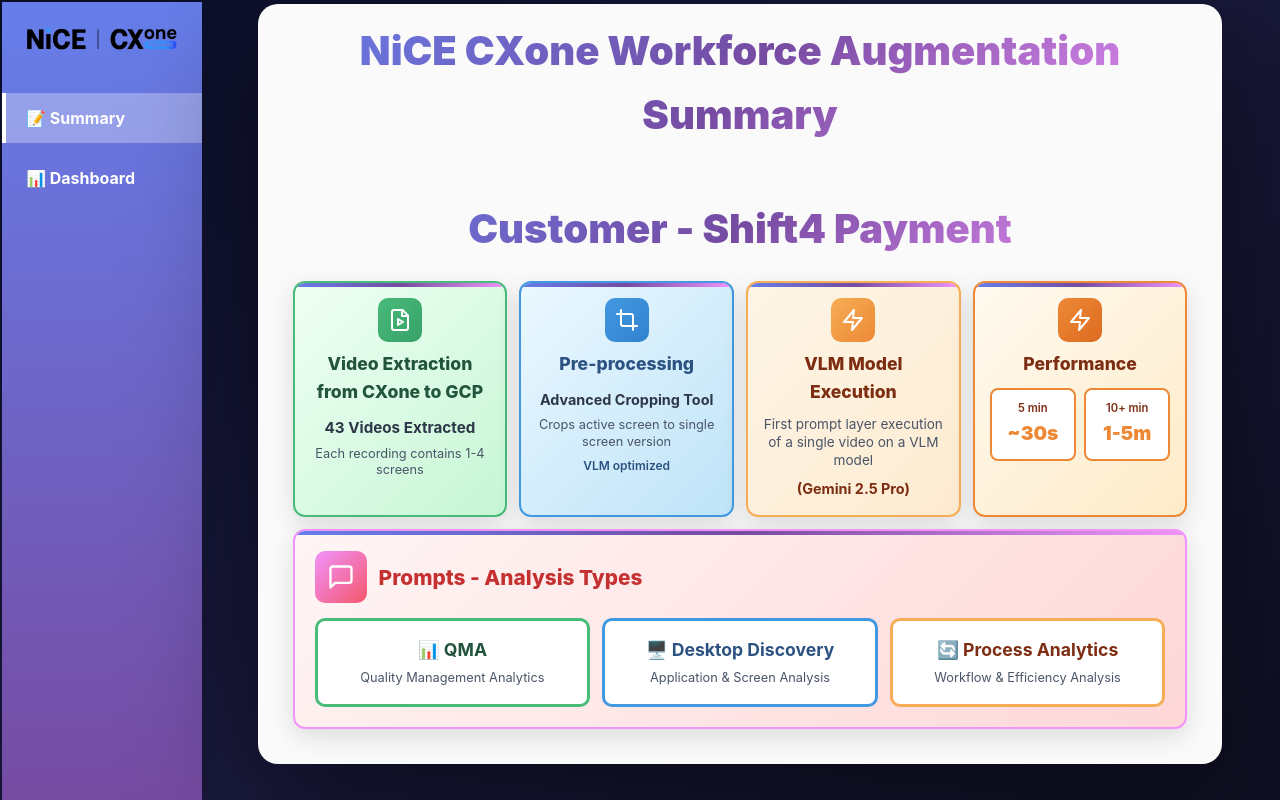
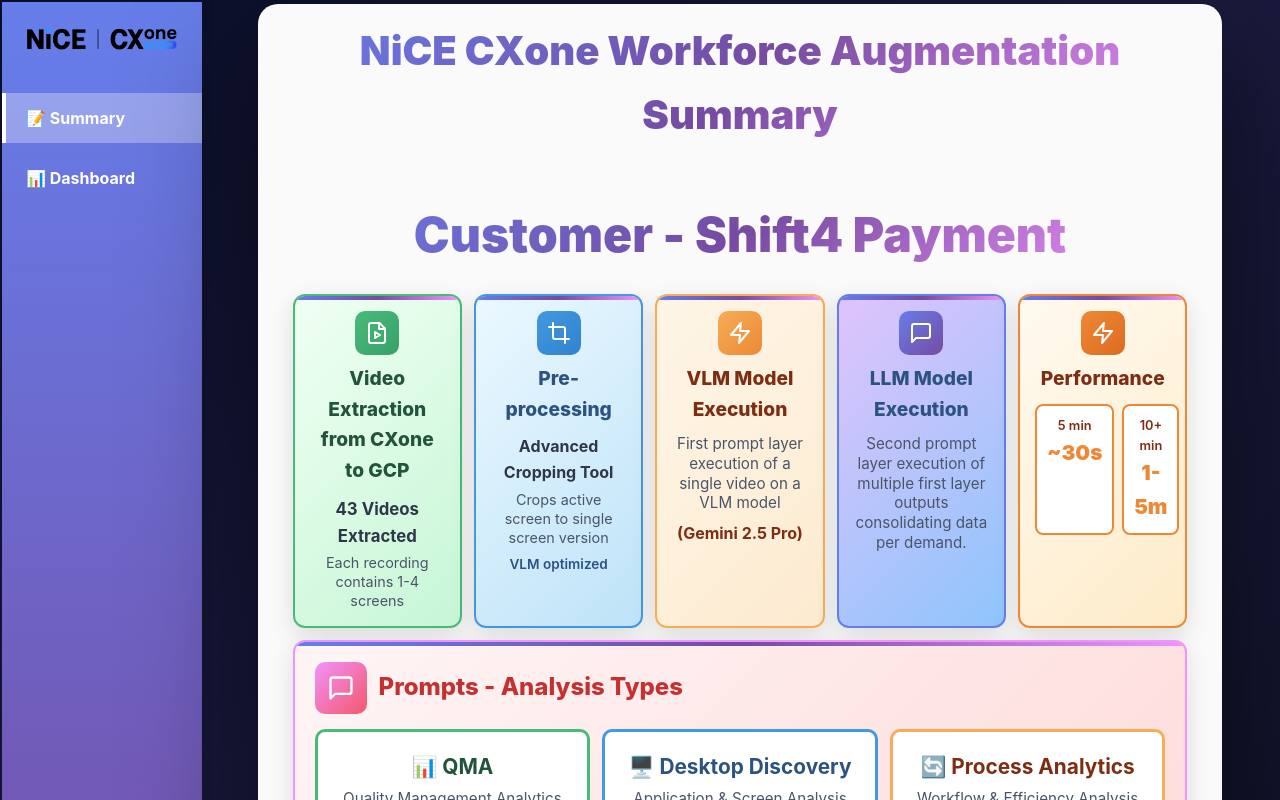
Before and after one commit to omerkul/demo, a React (Vite) app in the folder react-app/: page / in a window 1280 px wide. Both pictures are taken after a click on the button "📝 Summary". Shown: the top 800 px of the page. Built offline with nearby package versions, Linux system fonts and the light colour scheme.

Commit message:
refactor

```diff
--- a/react-app/src/components/Summary.tsx
+++ b/react-app/src/components/Summary.tsx
@@ -4,7 +4,7 @@
   return (
     <div style={{ padding: '20px' }}>
       <h1 style={{
-        fontSize: '2.5rem',
+        fontSize: '3rem',
         fontWeight: '900',
         background: 'linear-gradient(135deg, #667eea 0%, #764ba2 50%, #f093fb 100%)',
         WebkitBackgroundClip: 'text',
@@ -16,8 +16,8 @@
         Customer - Shift4 Payment
       </h1>
 
-      {/* First Row - 4 smaller cubes side by side */}
-      <div style={{ display: 'grid', gridTemplateColumns: 'repeat(4, 1fr)', gap: '12px', marginBottom: '12px' }}>
+      {/* First Row - 5 smaller cubes side by side */}
+      <div style={{ display: 'grid', gridTemplateColumns: 'repeat(5, 1fr)', gap: '12px', marginBottom: '12px' }}>
 
         {/* Video Extraction Card */}
         <div className="card" style={{
@@ -37,14 +37,14 @@
             }}>
               <FileVideo size={24} stroke="white" />
             </div>
-            <h2 style={{ fontSize: '1.1rem', fontWeight: '800', color: '#22543d', margin: 0 }}>
+            <h2 style={{ fontSize: '1.2rem', fontWeight: '800', color: '#22543d', margin: 0 }}>
               Video Extraction from CXone to GCP
             </h2>
           </div>
-          <p style={{ fontSize: '0.95rem', fontWeight: '700', color: '#2d3748', marginBottom: '5px', textAlign: 'center' }}>
+          <p style={{ fontSize: '1.05rem', fontWeight: '700', color: '#2d3748', marginBottom: '5px', textAlign: 'center' }}>
             43 Videos Extracted
           </p>
-          <p style={{ fontSize: '0.8rem', color: '#4a5568', lineHeight: '1.3', textAlign: 'center' }}>
+          <p style={{ fontSize: '0.9rem', color: '#4a5568', lineHeight: '1.3', textAlign: 'center' }}>
             Each recording contains 1-4 screens
           </p>
         </div>
@@ -67,17 +67,17 @@
             }}>
               <Crop size={24} stroke="white" />
             </div>
-            <h2 style={{ fontSize: '1.1rem', fontWeight: '800', color: '#2c5282', margin: 0 }}>
+            <h2 style={{ fontSize: '1.2rem', fontWeight: '800', color: '#2c5282', margin: 0 }}>
               Pre-processing
             </h2>
           </div>
-          <p style={{ fontSize: '0.9rem', fontWeight: '700', color: '#2d3748', marginBottom: '6px', textAlign: 'center' }}>
+          <p style={{ fontSize: '1rem', fontWeight: '700', color: '#2d3748', marginBottom: '6px', textAlign: 'center' }}>
             Advanced Cropping Tool
           </p>
-          <p style={{ fontSize: '0.8rem', color: '#4a5568', lineHeight: '1.3', textAlign: 'center' }}>
+          <p style={{ fontSize: '0.9rem', color: '#4a5568', lineHeight: '1.3', textAlign: 'center' }}>
             Crops active screen to single screen version
           </p>
-          <p style={{ fontSize: '0.75rem', color: '#2c5282', marginTop: '6px', fontWeight: '600', textAlign: 'center' }}>
+          <p style={{ fontSize: '0.85rem', color: '#2c5282', marginTop: '6px', fontWeight: '600', textAlign: 'center' }}>
             VLM optimized
           </p>
         </div>
@@ -100,15 +100,42 @@
             }}>
               <Zap size={24} stroke="white" />
             </div>
-            <h2 style={{ fontSize: '1.1rem', fontWeight: '800', color: '#7c2d12', margin: 0 }}>
+            <h2 style={{ fontSize: '1.2rem', fontWeight: '800', color: '#7c2d12', margin: 0 }}>
               VLM Model Execution
             </h2>
           </div>
-          <p style={{ fontSize: '0.85rem', color: '#4a5568', lineHeight: '1.3', textAlign: 'center' }}>
+          <p style={{ fontSize: '0.95rem', color: '#4a5568', lineHeight: '1.3', textAlign: 'center' }}>
             First prompt layer execution of a single video on a VLM model
           </p>
-          <p style={{ fontSize: '0.9rem', fontWeight: '700', color: '#7c2d12', marginTop: '8px', textAlign: 'center' }}>
+          <p style={{ fontSize: '1rem', fontWeight: '700', color: '#7c2d12', marginTop: '8px', textAlign: 'center' }}>
             (Gemini 2.5 Pro)
+          </p>
+        </div>
+
+        {/* LLM Model Execution Card */}
+        <div className="card" style={{
+          padding: '15px',
+          background: 'linear-gradient(135deg, #e0c3fc 0%, #8ec5fc 100%)',
+          border: '2px solid #667eea'
+        }}>
+          <div style={{ textAlign: 'center', marginBottom: '10px' }}>
+            <div style={{
+              background: 'linear-gradient(135deg, #667eea 0%, #764ba2 100%)',
+              borderRadius: '10px',
+              padding: '10px',
+              display: 'inline-flex',
+              alignItems: 'center',
+              justifyContent: 'center',
+              marginBottom: '8px'
+            }}>
+              <MessageSquare size={24} stroke="white" />
+            </div>
+            <h2 style={{ fontSize: '1.2rem', fontWeight: '800', color: '#2c5282', margin: 0 }}>
+              LLM Model Execution
+            </h2>
+          </div>
+          <p style={{ fontSize: '0.95rem', color: '#4a5568', lineHeight: '1.3', textAlign: 'center' }}>
+            Second prompt layer execution of multiple first layer outputs consolidating data per demand.
           </p>
         </div>
 
@@ -130,7 +157,7 @@
             }}>
               <Zap size={24} stroke="white" />
             </div>
-            <h2 style={{ fontSize: '1.1rem', fontWeight: '800', color: '#7c2d12', margin: 0 }}>
+            <h2 style={{ fontSize: '1.2rem', fontWeight: '800', color: '#7c2d12', margin: 0 }}>
               Performance
             </h2>
           </div>
@@ -143,10 +170,10 @@
               textAlign: 'center',
               border: '2px solid #ed8936'
             }}>
-              <p style={{ fontSize: '0.7rem', color: '#7c2d12', fontWeight: '600' }}>
+              <p style={{ fontSize: '0.8rem', color: '#7c2d12', fontWeight: '600' }}>
                 5 min
               </p>
-              <p style={{ fontSize: '1.2rem', fontWeight: '900', color: '#ed8936' }}>
+              <p style={{ fontSize: '1.3rem', fontWeight: '900', color: '#ed8936' }}>
                 ~30s
               </p>
             </div>
@@ -158,10 +185,10 @@
               textAlign: 'center',
               border: '2px solid #ed8936'
             }}>
-              <p style={{ fontSize: '0.7rem', color: '#7c2d12', fontWeight: '600' }}>
+              <p style={{ fontSize: '0.8rem', color: '#7c2d12', fontWeight: '600' }}>
                 10+ min
               </p>
-              <p style={{ fontSize: '1.2rem', fontWeight: '900', color: '#ed8936' }}>
+              <p style={{ fontSize: '1.3rem', fontWeight: '900', color: '#ed8936' }}>
                 1-5m
               </p>
             </div>
@@ -169,7 +196,7 @@
         </div>
       </div>
 
-      {/* Second Row - Prompts spanning full width */}
+      {/* Second Row - Prompts spanning full width with ACD inside */}
       <div>
         {/* Prompts Card */}
         <div className="card" style={{
@@ -188,52 +215,122 @@
             }}>
               <MessageSquare size={28} stroke="white" />
             </div>
-            <h2 style={{ fontSize: '1.3rem', fontWeight: '800', color: '#c53030', margin: 0 }}>
+            <h2 style={{ fontSize: '1.5rem', fontWeight: '800', color: '#c53030', margin: 0 }}>
               Prompts - Analysis Types
             </h2>
           </div>
-          <div style={{ display: 'grid', gridTemplateColumns: 'repeat(3, 1fr)', gap: '12px' }}>
+          <div style={{ display: 'grid', gridTemplateColumns: 'repeat(3, 1fr)', gap: '12px', marginBottom: '20px' }}>
             <div style={{
-              padding: '15px',
+              padding: '18px',
               background: 'white',
               borderRadius: '10px',
               border: '3px solid #48bb78',
               textAlign: 'center'
             }}>
-              <p style={{ fontSize: '1.1rem', fontWeight: '700', color: '#22543d' }}>
+              <p style={{ fontSize: '1.3rem', fontWeight: '700', color: '#22543d' }}>
                 📊 QMA
               </p>
-              <p style={{ fontSize: '0.8rem', color: '#4a5568', marginTop: '4px' }}>
+              <p style={{ fontSize: '0.95rem', color: '#4a5568', marginTop: '4px' }}>
                 Quality Management Analytics
               </p>
             </div>
             <div style={{
-              padding: '15px',
+              padding: '18px',
               background: 'white',
               borderRadius: '10px',
               border: '3px solid #4299e1',
               textAlign: 'center'
             }}>
-              <p style={{ fontSize: '1.1rem', fontWeight: '700', color: '#2c5282' }}>
+              <p style={{ fontSize: '1.3rem', fontWeight: '700', color: '#2c5282' }}>
                 🖥️ Desktop Discovery
               </p>
-              <p style={{ fontSize: '0.8rem', color: '#4a5568', marginTop: '4px' }}>
+              <p style={{ fontSize: '0.95rem', color: '#4a5568', marginTop: '4px' }}>
                 Application & Screen Analysis
               </p>
             </div>
             <div style={{
-              padding: '15px',
+              padding: '18px',
               background: 'white',
               borderRadius: '10px',
               border: '3px solid #f6ad55',
               textAlign: 'center'
             }}>
-              <p style={{ fontSize: '1.1rem', fontWeight: '700', color: '#7c2d12' }}>
+              <p style={{ fontSize: '1.3rem', fontWeight: '700', color: '#7c2d12' }}>
                 🔄 Process Analytics
               </p>
-              <p style={{ fontSize: '0.8rem', color: '#4a5568', marginTop: '4px' }}>
+              <p style={{ fontSize: '0.95rem', color: '#4a5568', marginTop: '4px' }}>
                 Workflow & Efficiency Analysis
               </p>
+            </div>
+          </div>
+
+          {/* ACD Section inside Prompts Card */}
+          <div style={{
+            background: 'linear-gradient(135deg, #e6fffa 0%, #b2f5ea 100%)',
+            padding: '18px',
+            borderRadius: '10px',
+            border: '2px solid #38b2ac'
+          }}>
+            <div style={{ display: 'flex', alignItems: 'center', gap: '12px', marginBottom: '12px' }}>
+              <div style={{
+                background: 'linear-gradient(135deg, #38b2ac 0%, #319795 100%)',
+                borderRadius: '10px',
+                padding: '10px',
+                display: 'flex',
+                alignItems: 'center',
+                justifyContent: 'center'
+              }}>
+                <MessageSquare size={24} stroke="white" />
+              </div>
+              <h3 style={{ fontSize: '1.4rem', fontWeight: '800', color: '#234e52', margin: 0 }}>
+                ACD
+              </h3>
+            </div>
+            <div style={{ display: 'grid', gridTemplateColumns: 'repeat(4, 1fr)', gap: '12px' }}>
+              <div style={{
+                padding: '15px',
+                background: 'white',
+                borderRadius: '10px',
+                border: '3px solid #38b2ac',
+                textAlign: 'center'
+              }}>
+                <p style={{ fontSize: '1.2rem', fontWeight: '700', color: '#234e52' }}>
+                  💬 Talk Time
+                </p>
+              </div>
+              <div style={{
+                padding: '15px',
+                background: 'white',
+                borderRadius: '10px',
+                border: '3px solid #38b2ac',
+                textAlign: 'center'
+              }}>
+                <p style={{ fontSize: '1.2rem', fontWeight: '700', color: '#234e52' }}>
+                  ⏱️ Handle Time
+                </p>
+              </div>
+              <div style={{
+                padding: '15px',
+                background: 'white',
+                borderRadius: '10px',
+                border: '3px solid #38b2ac',
+                textAlign: 'center'
+              }}>
+                <p style={{ fontSize: '1.2rem', fontWeight: '700', color: '#234e52' }}>
+                  ⚡ Active Time
+                </p>
+              </div>
+              <div style={{
+                padding: '15px',
+                background: 'white',
+                borderRadius: '10px',
+                border: '3px solid #38b2ac',
+                textAlign: 'center'
+              }}>
+                <p style={{ fontSize: '1.2rem', fontWeight: '700', color: '#234e52' }}>
+                  📝 After Call Work
+                </p>
+              </div>
             </div>
           </div>
         </div>
```
